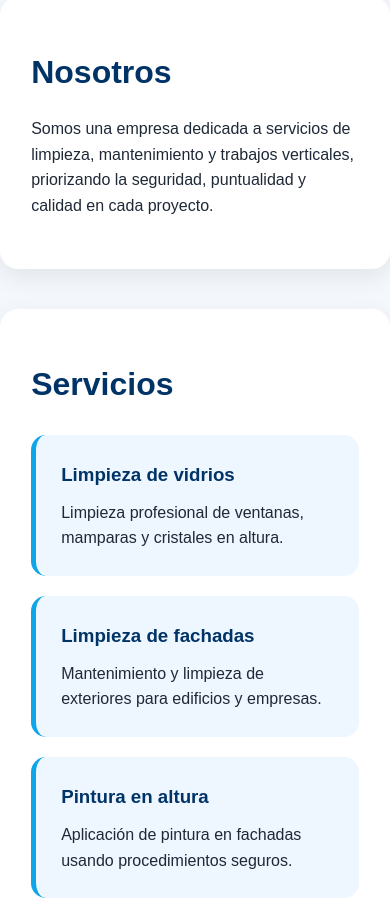
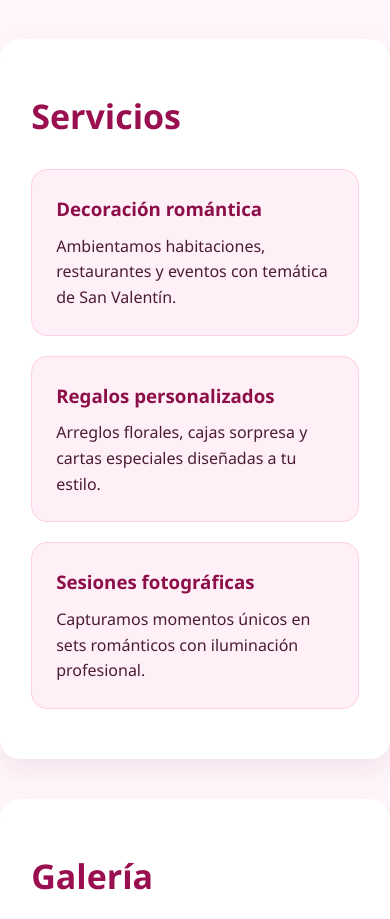
Before and after one commit to sanchez-44/codezx, a PHP site: page / in a window 390 px wide. Shown: the part 887-1806 px from the top of the page. Run offline with PHP 8.4, Linux system fonts and the light colour scheme.

Commit message:
Adaptar landing a temática de San Valentín

```diff
--- a/index.html
+++ b/index.html
@@ -3,69 +3,83 @@
 <head>
   <meta charset="UTF-8" />
   <meta name="viewport" content="width=device-width, initial-scale=1.0" />
-  <title>Escorpion Vertical SAC</title>
+  <title>San Valentín | Amor & Detalles</title>
   <link rel="stylesheet" href="styles.css" />
 </head>
 <body>
   <header class="hero" id="inicio">
     <nav class="navbar">
-      <h1 class="logo">Escorpion Vertical SAC</h1>
+      <h1 class="logo">Amor & Detalles</h1>
       <ul>
         <li><a href="#inicio">Inicio</a></li>
-        <li><a href="#nosotros">Nosotros</a></li>
         <li><a href="#servicios">Servicios</a></li>
+        <li><a href="#galeria">Galería</a></li>
         <li><a href="#contacto">Contacto</a></li>
       </ul>
     </nav>
 
     <div class="hero-content">
-      <h2>Especialistas en limpieza de vidrios y trabajos en altura</h2>
-      <p>Brindamos soluciones seguras, responsables y profesionales para edificios, fachadas y empresas.</p>
-      <a class="btn" href="#contacto">Solicitar cotización</a>
+      <p class="tagline">Celebra el amor este 14 de febrero</p>
+      <h2>Diseños románticos para una experiencia inolvidable de San Valentín</h2>
+      <p>
+        Creamos decoraciones, sorpresas y detalles personalizados para parejas,
+        eventos y marcas que quieren conquistar corazones.
+      </p>
+      <a class="btn" href="#contacto">Reservar ahora</a>
     </div>
   </header>
 
   <main>
-    <section id="nosotros" class="section">
-      <h2>Nosotros</h2>
-      <p>
-        Somos una empresa dedicada a servicios de limpieza, mantenimiento y trabajos verticales,
-        priorizando la seguridad, puntualidad y calidad en cada proyecto.
-      </p>
-    </section>
-
     <section id="servicios" class="section">
       <h2>Servicios</h2>
       <div class="cards">
         <article class="card">
-          <h3>Limpieza de vidrios</h3>
-          <p>Limpieza profesional de ventanas, mamparas y cristales en altura.</p>
+          <h3>Decoración romántica</h3>
+          <p>Ambientamos habitaciones, restaurantes y eventos con temática de San Valentín.</p>
         </article>
         <article class="card">
-          <h3>Limpieza de fachadas</h3>
-          <p>Mantenimiento y limpieza de exteriores para edificios y empresas.</p>
+          <h3>Regalos personalizados</h3>
+          <p>Arreglos florales, cajas sorpresa y cartas especiales diseñadas a tu estilo.</p>
         </article>
         <article class="card">
-          <h3>Pintura en altura</h3>
-          <p>Aplicación de pintura en fachadas usando procedimientos seguros.</p>
+          <h3>Sesiones fotográficas</h3>
+          <p>Capturamos momentos únicos en sets románticos con iluminación profesional.</p>
         </article>
+      </div>
+    </section>
+
+    <section id="galeria" class="section">
+      <h2>Galería</h2>
+      <div class="gallery-grid">
+        <figure class="gallery-item">
+          <img src="https://images.unsplash.com/photo-1516589091380-5d8e87df6992?auto=format&fit=crop&w=900&q=80" alt="Cena romántica con velas" />
+          <figcaption>Cenas románticas</figcaption>
+        </figure>
+        <figure class="gallery-item">
+          <img src="https://images.unsplash.com/photo-1494976388531-d1058494cdd8?auto=format&fit=crop&w=900&q=80" alt="Ramo de rosas rojas" />
+          <figcaption>Arreglos florales</figcaption>
+        </figure>
+        <figure class="gallery-item">
+          <img src="https://images.unsplash.com/photo-1518199266791-5375a83190b7?auto=format&fit=crop&w=900&q=80" alt="Pareja celebrando" />
+          <figcaption>Momentos inolvidables</figcaption>
+        </figure>
       </div>
     </section>
 
     <section id="contacto" class="section contacto">
       <h2>Contacto</h2>
-      <p>Escríbenos para recibir más información sobre nuestros servicios.</p>
+      <p>Cuéntanos tu idea y te ayudamos a crear una experiencia mágica.</p>
       <form>
         <input type="text" placeholder="Nombre completo" required />
         <input type="email" placeholder="Correo electrónico" required />
-        <textarea placeholder="Mensaje" rows="5" required></textarea>
-        <button type="submit">Enviar mensaje</button>
+        <textarea placeholder="¿Qué detalle deseas para San Valentín?" rows="5" required></textarea>
+        <button type="submit">Enviar solicitud</button>
       </form>
     </section>
   </main>
 
   <footer>
-    <p>© 2026 Escorpion Vertical SAC. Todos los derechos reservados.</p>
+    <p>© 2026 Amor & Detalles. Diseñado para celebrar el amor.</p>
   </footer>
 </body>
 </html>
--- a/styles.css
+++ b/styles.css
@@ -9,19 +9,19 @@ html {
 }
 
 body {
-  font-family: Arial, Helvetica, sans-serif;
-  background: #f4f7fb;
-  color: #1f2937;
+  font-family: "Segoe UI", Tahoma, Geneva, Verdana, sans-serif;
+  background: #fff6fb;
+  color: #4b1d31;
   line-height: 1.6;
 }
 
 .hero {
   min-height: 100vh;
-  background: linear-gradient(rgba(0, 40, 90, 0.75), rgba(0, 40, 90, 0.75)),
-    url("https://images.unsplash.com/photo-1486406146926-c627a92ad1ab?auto=format&fit=crop&w=1600&q=80");
+  background: linear-gradient(rgba(138, 0, 67, 0.68), rgba(173, 10, 82, 0.68)),
+    url("https://images.unsplash.com/photo-1517336714739-489689fd1ca8?auto=format&fit=crop&w=1600&q=80");
   background-size: cover;
   background-position: center;
-  color: white;
+  color: #fff;
 }
 
 .navbar {
@@ -71,30 +82,32 @@ body {
 
 .btn {
   display: inline-block;
-  background: #0ea5e9;
-  color: white;
-  padding: 14px 26px;
+  background: #ff4f93;
+  color: #fff;
+  padding: 14px 28px;
   border-radius: 30px;
   text-decoration: none;
-  font-weight: bold;
+  font-weight: 700;
+  transition: transform 0.2s ease, background 0.2s ease;
 }
 
 .btn:hover {
-  background: #0284c7;
+  background: #e73a80;
+  transform: translateY(-2px);
 }
 
 .section {
   max-width: 1100px;
   margin: 40px auto;
   padding: 50px 8%;
-  background: white;
-  border-radius: 18px;
-  box-shadow: 0 8px 24px rgba(15, 23, 42, 0.08);
+  background: #fff;
+  border-radius: 20px;
+  box-shadow: 0 12px 30px rgba(112, 11, 60, 0.08);
 }
 
 .section h2 {
-  font-size: 32px;
-  color: #003366;
+  font-size: 34px;
+  color: #9a0f4f;
   margin-bottom: 18px;
 }
 
@@ -106,21 +119,48 @@ body {
 }
 
 .card {
-  padding: 25px;
-  border-radius: 15px;
-  background: #eef6ff;
-  border-left: 5px solid #0ea5e9;
+  padding: 24px;
+  border-radius: 16px;
+  background: #fff0f7;
+  border: 1px solid #ffd0e5;
 }
 
 .card h3 {
-  color: #003366;
+  color: #8c0f49;
   margin-bottom: 10px;
+}
+
+.gallery-grid {
+  display: grid;
+  grid-template-columns: repeat(3, 1fr);
+  gap: 20px;
+  margin-top: 16px;
+}
+
+.gallery-item {
+  background: #fff7fb;
+  border-radius: 14px;
+  overflow: hidden;
+  border: 1px solid #ffdbe9;
+}
+
+.gallery-item img {
+  width: 100%;
+  height: 220px;
+  object-fit: cover;
+  display: block;
+}
+
+.gallery-item figcaption {
+  padding: 14px;
+  font-weight: 600;
+  color: #7b1f45;
 }
 
 .contacto form {
   display: flex;
   flex-direction: column;
-  gap: 15px;
+  gap: 14px;
   margin-top: 20px;
 }
 
@@ -128,31 +168,38 @@ input,
 textarea {
   width: 100%;
   padding: 14px;
-  border: 1px solid #cbd5e1;
+  border: 1px solid #ffc3dc;
   border-radius: 10px;
   font-size: 16px;
 }
 
 button {
-  background: #003366;
+  background: #b3125d;
   color: white;
   border: none;
   padding: 14px;
   border-radius: 10px;
   font-size: 16px;
-  font-weight: bold;
+  font-weight: 700;
   cursor: pointer;
 }
 
 button:hover {
-  background: #0055aa;
+  background: #99114f;
 }
 
 footer {
   text-align: center;
   padding: 25px;
-  background: #003366;
-  color: white;
+  background: #7d0f42;
+  color: #fff;
+}
+
+@media (max-width: 900px) {
+  .cards,
+  .gallery-grid {
+    grid-template-columns: 1fr;
+  }
 }
 
 @media (max-width: 768px) {
```
Also changed, not shown: other parts of styles.css (+22 -15 lines).
